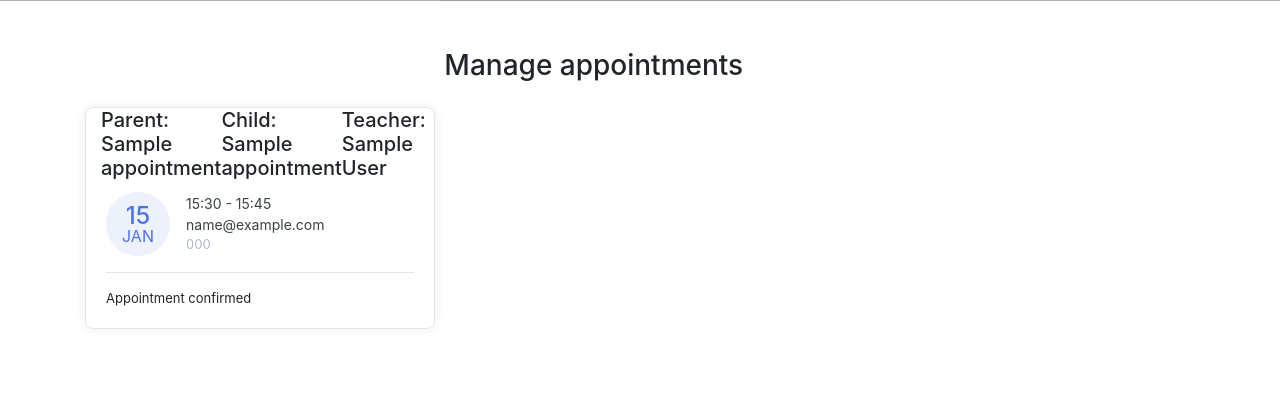
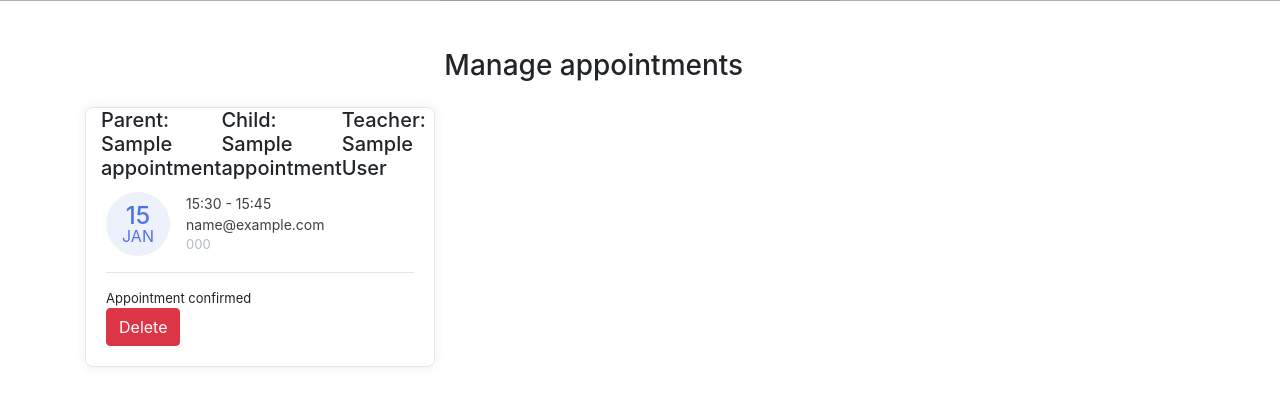
Before and after one commit to kslg/appointment-app, a Django app: page /manage-appointments/ in a window 1280 px wide. Shown: the part 299-705 px from the top of the page. Run offline with Django 3.2, Linux system fonts and the light colour scheme; a user stored in the database is signed in; tables that the repository leaves empty hold one stand-in row (values such as "Sample post"); some libraries are stand-ins or nearby versions; grey boxes are pictures that could not be loaded.

Commit message:
Create Delete CRUD functionality for the Teacher Admin on the front-end

```diff
--- a/appointment/urls.py
+++ b/appointment/urls.py
@@ -9,5 +9,6 @@ urlpatterns = [
     path("make-an-appointment/", views.appointment_template_view, name="appointment"),
     path("manage-appointments/", login_required(views.ManageAppointmentTemplateView.as_view()), name="manage"),
     path('ajax/load-classes/', views.load_classes, name='ajax_load_classes'), # AJAX
-    path("login/", views.login_request, name="login")
+    path("login/", views.login_request, name="login"),
+    path('delete/<appointment_id>', views.delete_appointment, name='delete'),
 ]
--- a/appointment/views.py
+++ b/appointment/views.py
@@ -13,6 +13,7 @@ from .forms import AppointmentCreationForm
 from django.template import Context
 from django.template.loader import render_to_string, get_template
 import datetime
+from django.urls import reverse
 
 # Create your views here.
 
@@ -78,6 +79,12 @@ class ManageAppointmentTemplateView(ListView):
         return context
 
 
+# # DELETE APPOINTMENT
+def delete_appointment(request, appointment_id):
+    appointment = get_object_or_404(Appointment, id=appointment_id)
+    appointment.delete()
+    return redirect('manage')
+
 
 # AJAX
 def load_classes(request):
--- a/templates/manage-appointments.html
+++ b/templates/manage-appointments.html
@@ -390,7 +390,7 @@
                                   <input type="date" name="date" class="form-control mb-2"
                                       placeholder="dd-mm-yyyy" value=""
                                       min="1997-01-01" max="2030-12-31">
-                                      <input hidden="true" name="appointment-id" value="{{app.id}}">
+                                  <input hidden="true" name="appointment-id" value="{{app.id}}">
                                   <input class="btn-block btn-primary form-control" type="submit" value="Accept">
                               </div>
                             </form>
@@ -399,6 +399,7 @@
                               <span>Appointment confirmed</span>
                             </div>
                             {% endif %}
+                            <a class="btn btn-danger" href="{% url 'delete' app.id %}" role="button">Delete</a>
                         </div>
                     </div>
                 </div>
```
